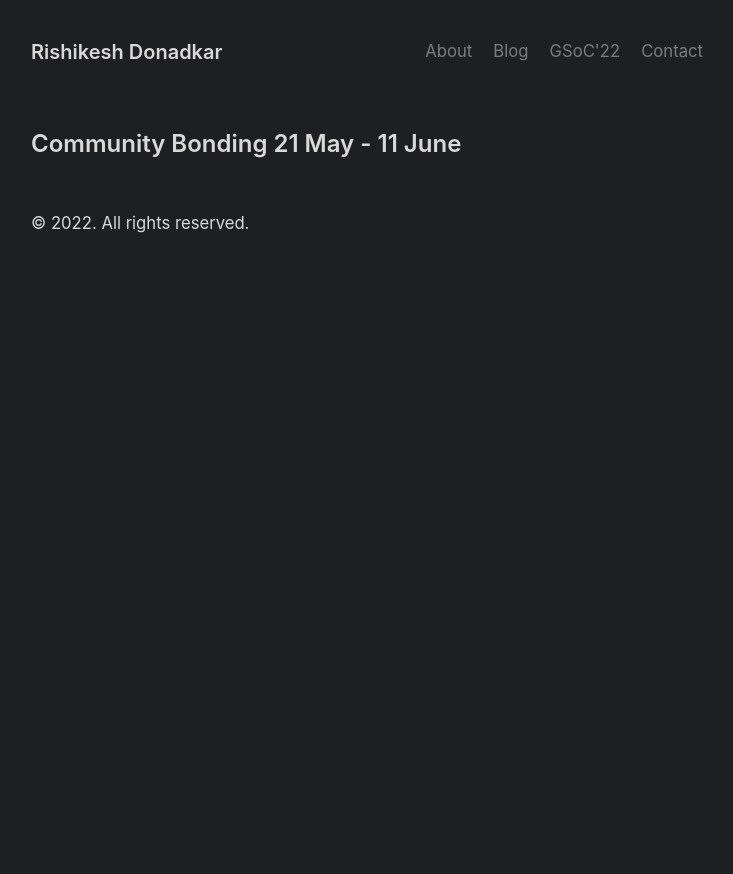
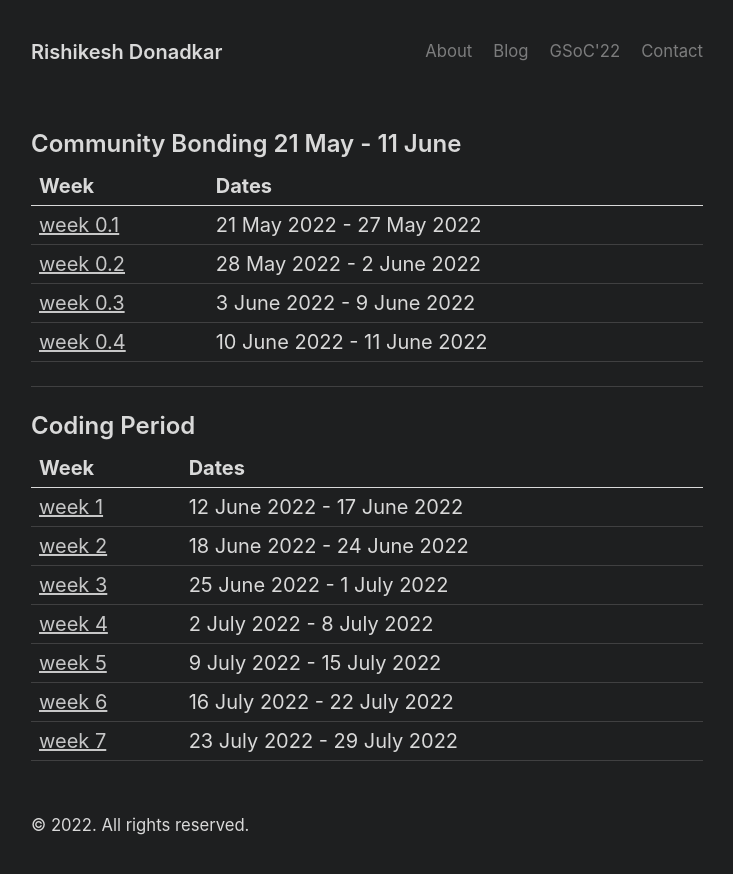
Before and after one commit to RISHI27-dot/rishi27-dot.github.io, a Jekyll site: the page built from gsoc/home.md, in a window 1280 px wide. Shown: the top 874 px of the page, without its empty margins (273-1006 px from the left). Built offline with Jekyll 4.4.1, drawn with Linux system fonts in a browser that asks for light colours.

Commit message:
progress tracker pages added

```diff
--- a/gsoc/home.md
+++ b/gsoc/home.md
@@ -5,7 +5,7 @@ title: home
 
 ## Community Bonding 21 May - 11 June
 
-<!-- |Week                              | Dates                     |
+|Week                              | Dates                     |
 |----------------------------------|---------------------------|
 | [week 0.1](/gsoc/weeks/week0.1)  |21 May 2022 - 27 May 2022
 | [week 0.2](/gsoc/weeks/week0.2)  |28 May 2022 - 2 June 2022
@@ -20,4 +20,10 @@ title: home
 |-------------------------------|---------------------------|
 | [week 1](/gsoc/weeks/week_1)  |12 June 2022 - 17 June 2022
 | [week 2](/gsoc/weeks/week_2)  |18 June 2022 - 24 June 2022
-| [week 3](/gsoc/weeks/week_3)  |25 June 2022 - 30 June 2022  -->
+| [week 3](/gsoc/weeks/week_3)  |25 June 2022 - 1 July 2022
+| [week 4](/gsoc/weeks/week_4)  |2 July 2022 - 8 July 2022
+| [week 5](/gsoc/weeks/week_5)  |9 July 2022 - 15 July 2022
+| [week 6](/gsoc/weeks/week_6)  |16 July 2022 - 22 July 2022
+| [week 7](/gsoc/weeks/week_7)  |23 July 2022 - 29 July 2022
+
+<!-- | [week 8](/gsoc/weeks/week_8)  |25 June 2022 - 30 June 2022  -->
--- a/gsoc/weeks/week_1.md
+++ b/gsoc/weeks/week_1.md
@@ -1,6 +1,6 @@
 ---
 layout: default
-title: home
+title: week 1
 ---
 
 |Date        ||Day          ||Update
--- a/gsoc/weeks/week_2.md
+++ b/gsoc/weeks/week_2.md
@@ -1,6 +1,6 @@
 ---
 layout: default
-title: home
+title: week 2
 ---
 
 
--- a/gsoc/weeks/week_3.md
+++ b/gsoc/weeks/week_3.md
@@ -1,9 +1,14 @@
 ---
 layout: default
-title: home
+title: week 3
 ---
 
 |Date        ||Day          ||Update
 | -----------|-|------------|-|-------------|
-25 June 2022 ||Saturday       ||  Did nothing.
+25 June 2022 ||Saturday     ||  Did nothing.
 26 June 2022 ||Sunday       ||  Mapping to convert requested colorimetry into colorspace to apply to the camera.
+27 June 2022 ||Monday       ||  Did nothing.
+28 June 2022 ||Tuesday      ||  Did nothing.
+29 June 2022 ||Wednesday    ||  Did nothing.
+30 June 2022 ||Thursday     ||  Did nothing.
+1 July 2022 ||Friday        ||  Did nothing.
--- /dev/null
+++ b/gsoc/weeks/week_4.md
@@ -0,0 +1,14 @@
+---
+layout: default
+title: week 4
+---
+
+|Date        ||Day          ||Update
+| -----------|-|------------|-|-------------|
+2 July 2022 ||Saturday        ||  Did nothing.
+3 July 2022 ||Sunday        ||  Did nothing.
+4 July 2022 ||Monday        ||  Did nothing.
+5 July 2022 ||Tuesday        ||  Did nothing.
+6 July 2022 ||Wednesday        ||  Did nothing.
+7 July 2022 ||Thursday        ||  Did nothing.
+8 July 2022 ||Friday        ||  Did nothing.
--- /dev/null
+++ b/gsoc/weeks/week_5.md
@@ -0,0 +1,14 @@
+---
+layout: default
+title: week 5
+---
+
+|Date        ||Day          ||Update
+| -----------|-|------------|-|-------------|
+9 July 2022 ||Saturday        ||  Did nothing.
+10 July 2022 ||Sunday        ||  Did nothing.
+11 July 2022 ||Monday        ||  Did nothing.
+12 July 2022 ||Tuesday        ||  Did nothing.
+13 July 2022 ||Wednesday        ||  Did nothing.
+14 July 2022 ||Thursday        ||  Did nothing.
+15 July 2022 ||Friday        ||  Did nothing.
--- /dev/null
+++ b/gsoc/weeks/week_6.md
@@ -0,0 +1,14 @@
+---
+layout: default
+title: week 6
+---
+
+|Date        ||Day          ||Update
+| -----------|-|------------|-|-------------|
+16 July 2022 ||Saturday        ||  Did nothing.
+17 July 2022 ||Sunday        ||  Did nothing.
+18 July 2022 ||Monday        ||  Did nothing.
+19 July 2022 ||Tuesday        ||  Did nothing.
+20 July 2022 ||Wednesday        ||  Did nothing.
+21 July 2022 ||Thursday        ||  Did nothing.
+22 July 2022 ||Friday        ||  Did nothing.
--- /dev/null
+++ b/gsoc/weeks/week_7.md
@@ -0,0 +1,14 @@
+---
+layout: default
+title: week 7
+---
+
+|Date        ||Day          ||Update
+| -----------|-|------------|-|-------------|
+23 July 2022 ||Saturday        ||  Did nothing.
+24 July 2022 ||Sunday        ||  Did nothing.
+25 July 2022 ||Mondnay        ||  Did nothing.
+26 July 2022 ||Tuesday        ||  Did nothing.
+27 July 2022 ||Wednesday        ||  Did nothing.
+28 July 2022 ||Thursday        ||  Did nothing.
+29 July 2022 ||Friday        ||  Did nothing.
```
Also changed, not shown: gsoc.md (+2 -1 lines).
